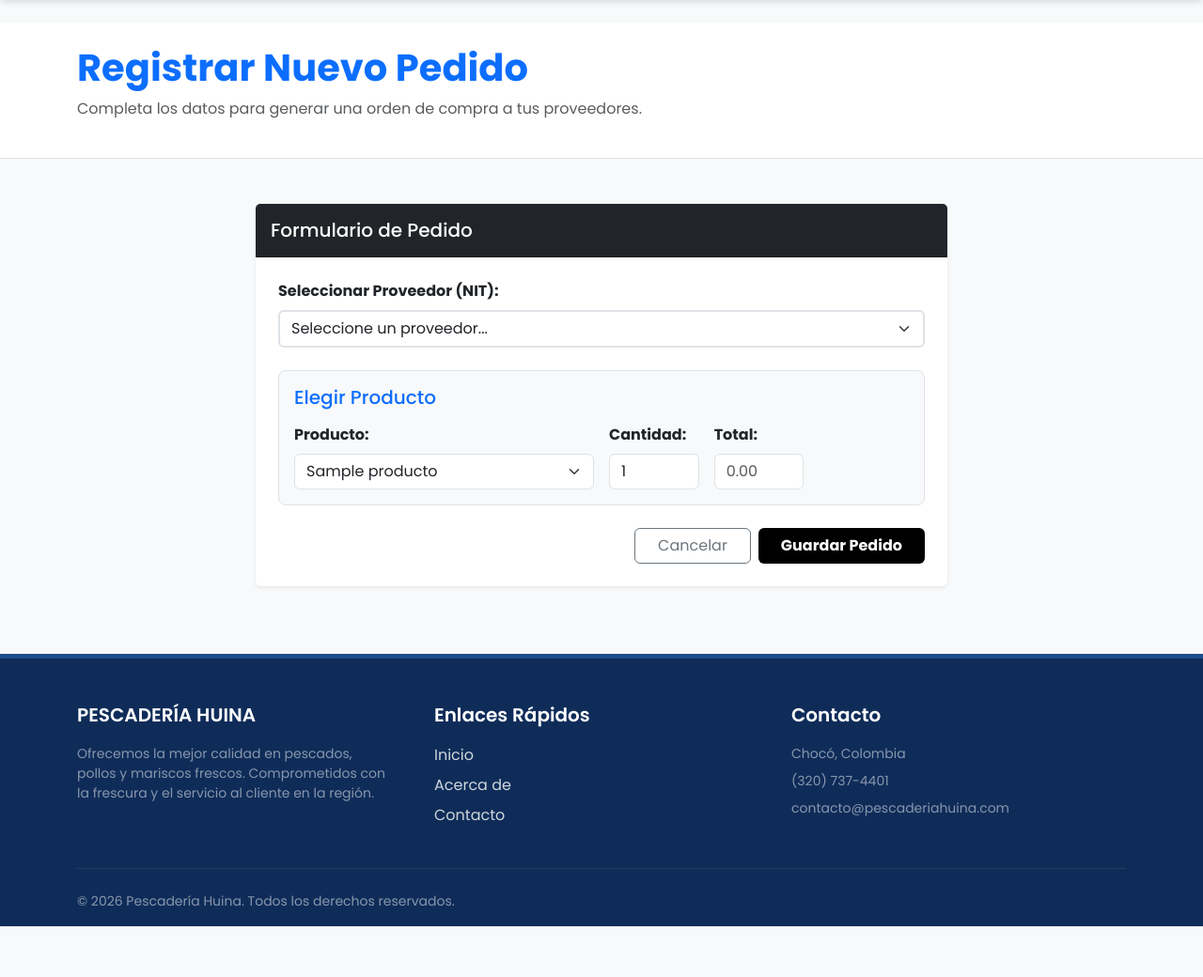
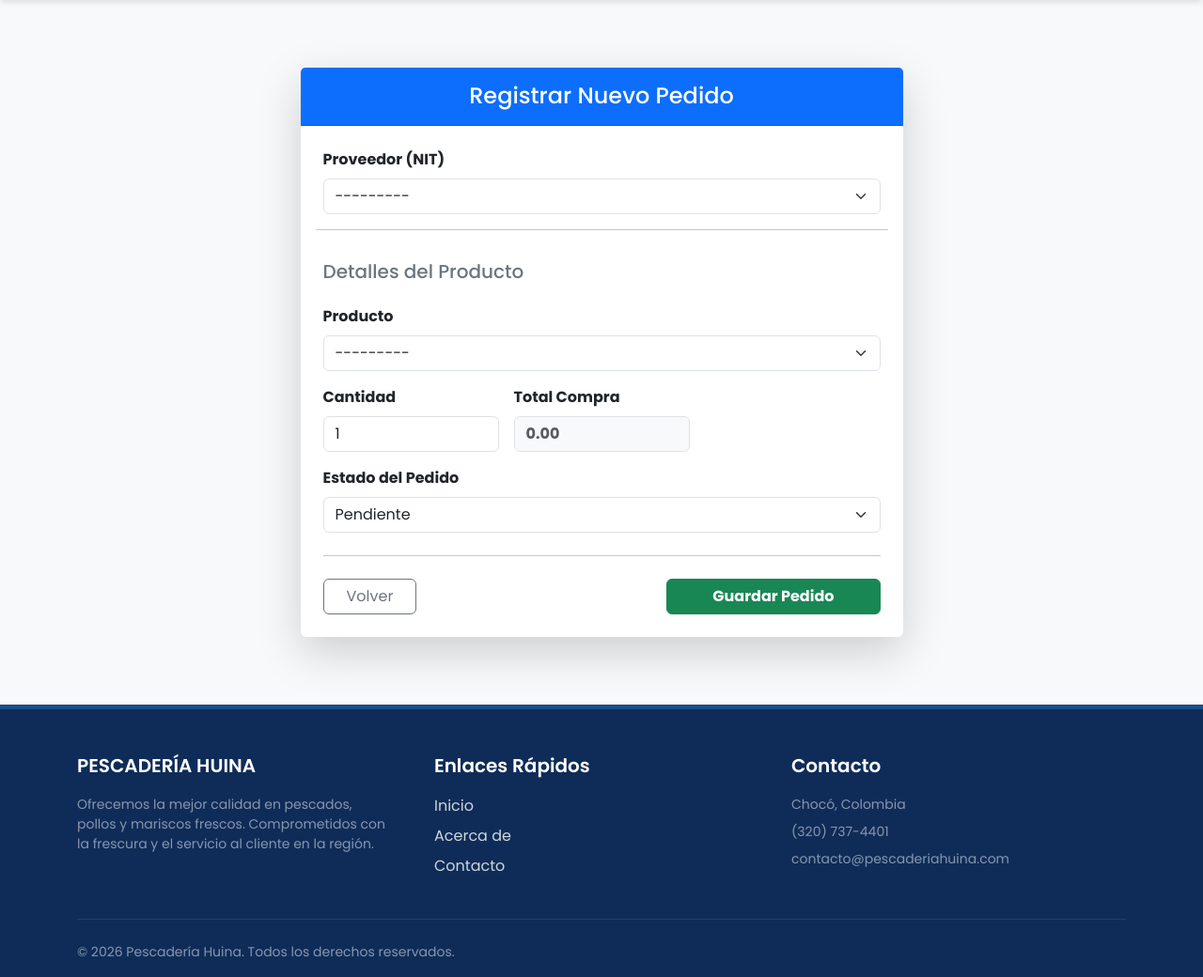
Before and after one commit to marlon733/PROYECTO_SENA, a Django app: page /pedidos/nuevo/ in a window 1280 px wide. Shown: the part 105-1145 px from the top of the page at 94% size. Before the commit the page ends 1091 px from the top, so only its background shows below. Run offline with Django 5.2, Linux system fonts and the light colour scheme; tables that the repository leaves empty hold one stand-in row (values such as "Sample post"); some libraries are stand-ins or nearby versions.

Commit message:
Actualizacion de archivos para los botones

```diff
--- a/pescaderia_huina/pedidos/templates/crear_pedido.html
+++ b/pescaderia_huina/pedidos/templates/crear_pedido.html
@@ -1,63 +1,55 @@
 {% extends 'master.html' %}
-{% load bootstrap5 %}
 
 {% block content %}
-<div class="container-fluid bg-white py-4 border-bottom">
-    <div class="container">
-        <h1 class="text-primary fw-bold" style="color: #0d6efd !important;">Registrar Nuevo Pedido</h1>
-        <p class="text-muted">Completa los datos para generar una orden de compra a tus proveedores.</p>
-    </div>
-</div>
-
-<div class="container mt-5 mb-5">
+<div class="container py-5">
     <div class="row justify-content-center">
-        <div class="col-md-8">
-            <div class="card shadow-sm border-0">
-                <div class="card-header bg-dark text-white py-3">
-                    <h5 class="mb-0">Formulario de Pedido</h5>
+        <div class="col-md-8 col-lg-7">
+            <div class="card shadow-lg border-0">
+                <div class="card-header bg-primary text-white py-3">
+                    <h4 class="card-title mb-0 text-center">Registrar Nuevo Pedido</h4>
                 </div>
                 <div class="card-body p-4">
-                    <form method="POST">
+                    <form method="POST" class="needs-validation">
                         {% csrf_token %}
 
-                        <div class="mb-4">
-                            <label class="form-label fw-bold">Seleccionar Proveedor (NIT):</label>
-                            <select name="proveedor" class="form-select border-2" required>
-                                <option value="">Seleccione un proveedor...</option>
-                                {% for prov in proveedores %}
-                                    <option value="{{ prov.nit }}">{{ prov.nombre }} - NIT: {{ prov.nit }}</option>
-                                {% endfor %}
-                            </select>
-                        </div>
+                        <div class="row g-3">
+                            <div class="col-12">
+                                <label class="form-label fw-bold">Proveedor (NIT)</label>
+                                {{ form_pedido.proveedor }}
+                            </div>
 
-                        <div class="p-3 mb-4 rounded-3" style="background-color: #f8f9fa; border: 1px solid #dee2e6;">
-                            <h5 class="text-primary mb-3">Elegir Producto</h5>
-                            <div class="row g-3">
-                                <div class="col-md-6">
-                                    <label class="form-label fw-bold">Producto:</label>
-                                    <select name="producto" class="form-select">
-                                        {% for prod in productos %}
-                                            <option value="{{ prod.id }}">{{ prod.nombre }}</option>
-                                        {% endfor %}
-                                    </select>
-                                </div>
-                                <div class="col-md-2">
-                                    <label class="form-label fw-bold">Cantidad:</label>
-                                    <input type="number" id="id_cantidad" name="cantidad" class="form-control" min="1" value="1">
-                                </div>
-                                <div class="col-md-2">
-                                    <label class="form-label fw-bold">Total:</label>
-                                    <input type="number" id="id_total" class="form-control bg-white" readonly placeholder="0.00">
-                                </div>
+                            <hr class="my-3">
+                            <h5 class="text-secondary">Detalles del Producto</h5>
+
+                            <div class="col-12">
+                                <label class="form-label fw-bold">Producto</label>
+                                {{ form_detalle.producto }}
+                            </div>
+
+                            <div class="col-md-4">
+                                <label class="form-label fw-bold">Cantidad</label>
+                                {{ form_detalle.cantidad }}
+                            </div>
+
+                            <div class="col-md-4">
+                                <label class="form-label fw-bold">Total Compra</label>
+                                <input type="text" id="id_total" class="form-control bg-light fw-bold text-success" readonly placeholder="0.00">
+                            </div>
+
+                            <div class="col-12 mt-3">
+                                <label class="form-label fw-bold">Estado del Pedido</label>
+                                {{ form_pedido.estado }}
                             </div>
                         </div>
 
-                        <div class="d-flex justify-content-end gap-2">
+                        <hr class="my-4">
+
+                        <div class="d-flex justify-content-between align-items-center">
                             <a href="{% url 'pedidos:lista_pedidos' %}" class="btn btn-outline-secondary px-4">
-                                Cancelar
+                                <i class="bi bi-arrow-left"></i> Volver
                             </a>
-                            <button type="submit" class="btn btn-dark px-4 fw-bold" style="background-color: #000; border: none;">
-                                Guardar Pedido
+                            <button type="submit" class="btn btn-success px-5 fw-bold">
+                                <i class="bi bi-check-lg"></i> Guardar Pedido
                             </button>
                         </div>
                     </form>
@@ -68,18 +60,17 @@
 </div>
 
 <script>
-    const inputCantidad = document.getElementById('id_cantidad');
-    const inputPrecio = document.getElementById('id_precio');
-    const inputTotal = document.getElementById('id_total');
+    const inputCant = document.getElementById('id_cantidad');
+    const inputPrec = document.getElementById('id_precio');
+    const inputTot = document.getElementById('id_total');
 
-    function calcularTotal() {
-        const cantidad = parseFloat(inputCantidad.value) || 0;
-        const precio = parseFloat(inputPrecio.value) || 0;
-        const total = cantidad * precio;
-        inputTotal.value = total.toFixed(2);
+    function actualizarTotal() {
+        const c = parseFloat(inputCant.value) || 0;
+        const p = parseFloat(inputPrec.value) || 0;
+        inputTot.value = (c * p).toLocaleString('es-CO', { style: 'currency', currency: 'COP' });
     }
 
-    inputCantidad.addEventListener('input', calcularTotal);
-    inputPrecio.addEventListener('input', calcularTotal);
+    inputCant.addEventListener('input', actualizarTotal);
+    inputPrec.addEventListener('input', actualizarTotal);
 </script>
 {% endblock %}
--- a/pescaderia_huina/pedidos/urls.py
+++ b/pescaderia_huina/pedidos/urls.py
@@ -6,4 +6,6 @@ app_name = 'pedidos'
 urlpatterns = [
     path('', views.lista_pedidos, name='lista_pedidos'),
     path('nuevo/', views.crear_pedido, name='crear_pedido'),
+    path('editar/<int:id>/', views.editar_pedido, name='editar_pedido'),
+    path('eliminar/<int:id>/', views.eliminar_pedido, name='eliminar_pedido'),
 ]
--- a/pescaderia_huina/pedidos/views.py
+++ b/pescaderia_huina/pedidos/views.py
@@ -14,18 +14,15 @@ def crear_pedido(request):
         form_detalle = DetallePedidoForm(request.POST)
 
         if form_pedido.is_valid() and form_detalle.is_valid():
-            # 1. Guardar el pedido (sin commit para calcular el total)
             nuevo_pedido = form_pedido.save(commit=False)
 
-            # 2. Obtener datos del detalle para calcular el total
+            # Cálculo del total
             cantidad = form_detalle.cleaned_data['cantidad']
             precio = form_detalle.cleaned_data['precio_unitario']
             nuevo_pedido.valor_total = cantidad * precio
 
-            # 3. Guardar el pedido definitivamente
             nuevo_pedido.save()
 
-            # 4. Guardar el detalle vinculándolo al pedido
             detalle = form_detalle.save(commit=False)
             detalle.pedido = nuevo_pedido
             detalle.save()
@@ -36,10 +33,51 @@ def crear_pedido(request):
         form_pedido = PedidoForm()
         form_detalle = DetallePedidoForm()
 
-    # Mantenemos la compatibilidad con tu HTML de proveedores y productos
     return render(request, 'crear_pedido.html', {
         'form_pedido': form_pedido,
         'form_detalle': form_detalle,
         'proveedores': Proveedor.objects.all(),
         'productos': Producto.objects.all()
     })
+
+def editar_pedido(request, id):
+    pedido = get_object_or_404(Pedido, id=id)
+    # Obtenemos el primer detalle asociado al pedido
+    detalle = get_object_or_404(DetallePedido, pedido=pedido)
+
+    if request.method == 'POST':
+        form_pedido = PedidoForm(request.POST, instance=pedido)
+        form_detalle = DetallePedidoForm(request.POST, instance=detalle)
+
+        if form_pedido.is_valid() and form_detalle.is_valid():
+            # Actualizar el valor total basado en los nuevos cambios del detalle
+            cantidad = form_detalle.cleaned_data['cantidad']
+            precio = form_detalle.cleaned_data['precio_unitario']
+
+            pedido_obj = form_pedido.save(commit=False)
+            pedido_obj.valor_total = cantidad * precio
+            pedido_obj.save()
+
+            form_detalle.save()
+
+            messages.info(request, f"Pedido #{pedido.id} actualizado correctamente.")
+            return redirect('lista_pedidos')
+    else:
+        form_pedido = PedidoForm(instance=pedido)
+        form_detalle = DetallePedidoForm(instance=detalle)
+
+    return render(request, 'editar_pedido.html', {
+        'form_pedido': form_pedido,
+        'form_detalle': form_detalle,
+        'pedido': pedido
+    })
+
+def eliminar_pedido(request, id):
+    pedido = get_object_or_404(Pedido, id=id)
+
+    if request.method == 'POST':
+        pedido.delete()
+        messages.warning(request, f"El pedido #{id} ha sido eliminado permanentemente.")
+        return redirect('lista_pedidos')
+
+    return render(request, 'eliminar_pedido.html', {'pedido': pedido})
```
Also changed, not shown: pescaderia_huina/pedidos/templates/editar_pedido.html (+103 -0 lines), pescaderia_huina/pedidos/templates/eliminar_pedido.html (+43 -0 lines).
